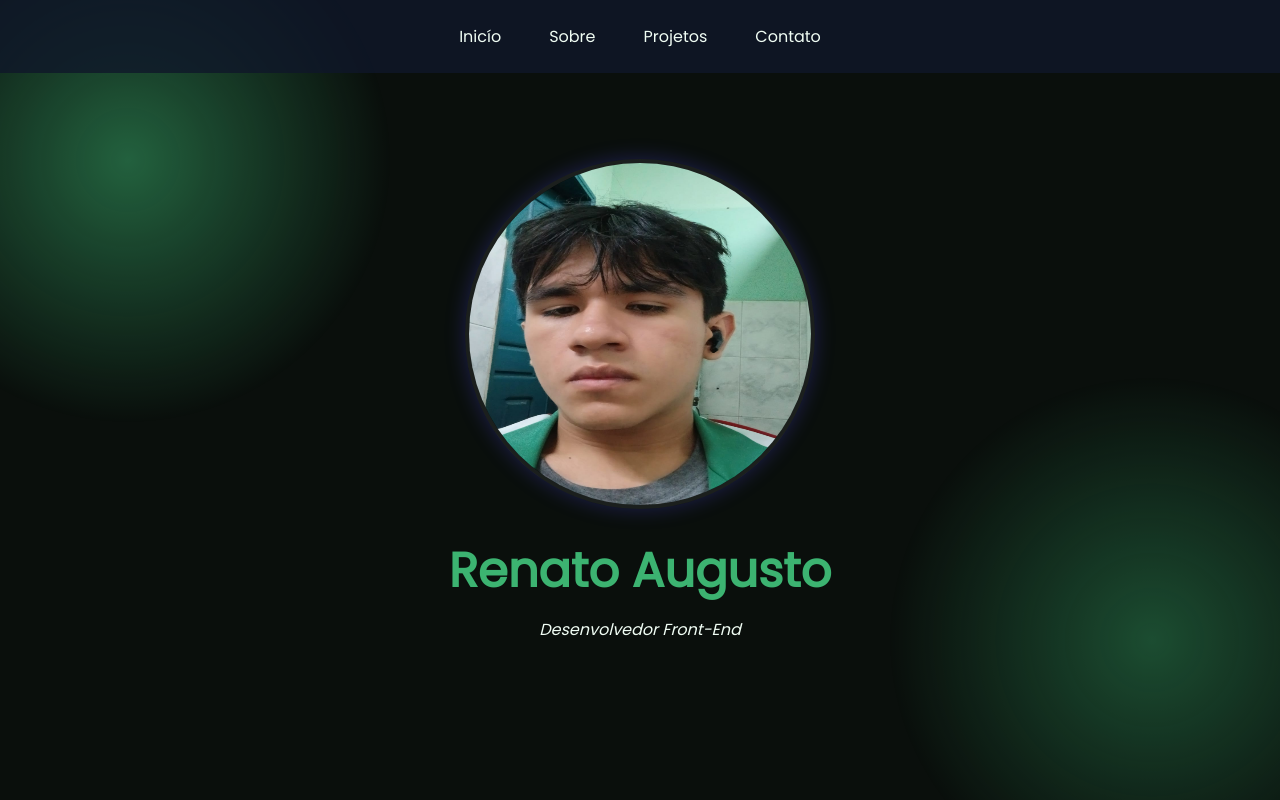
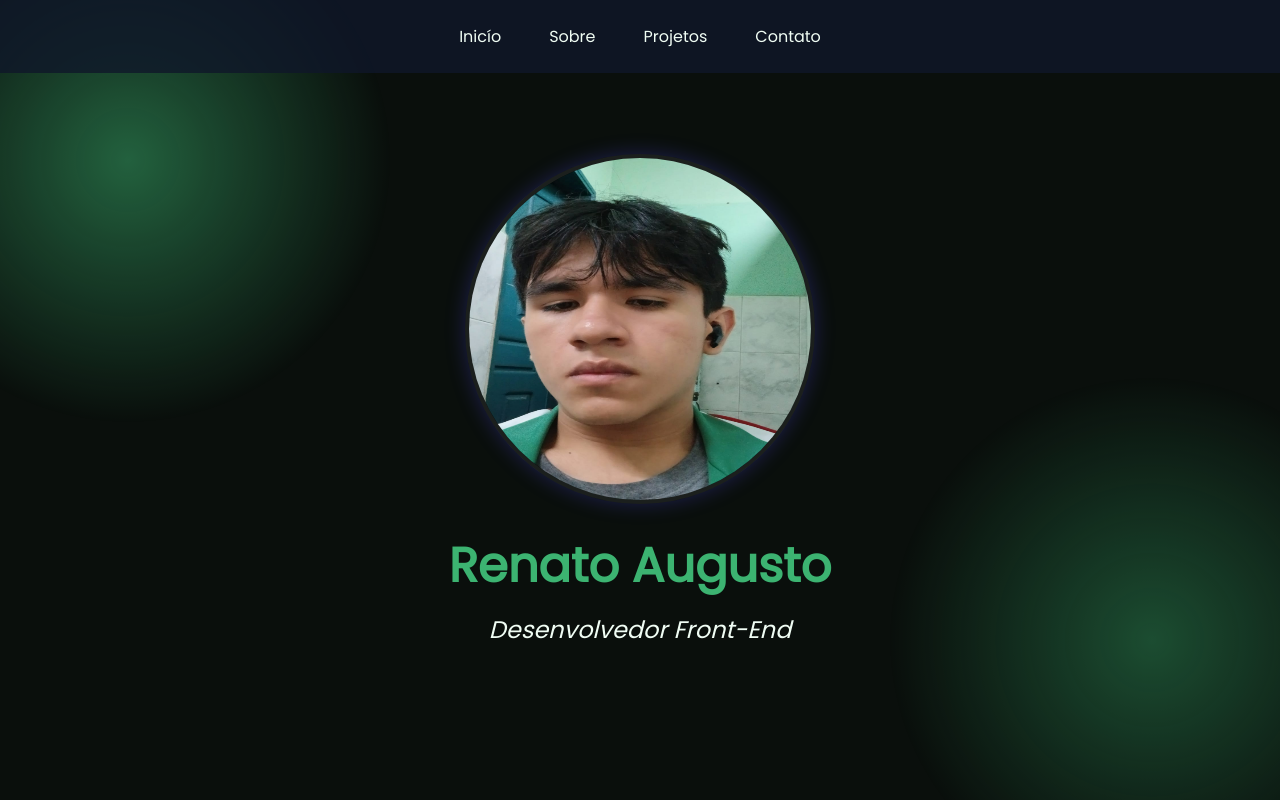
Before and after one commit to renatoaugusto-gomes/Portfolio, a plain HTML site: page index.html in a window 1280 px wide. Shown: the top 800 px of the page. Drawn offline with Linux system fonts and the light colour scheme.

Commit message:
verificação de erro

```diff
--- a/index.css
+++ b/index.css
@@ -91,7 +91,7 @@ h1 {
 }
 
 .cabecalho-sub-titulo {
-    font-size: 1,5rem;
+    font-size: 1.5rem;
     color: var(--claro);
 }
 
```
